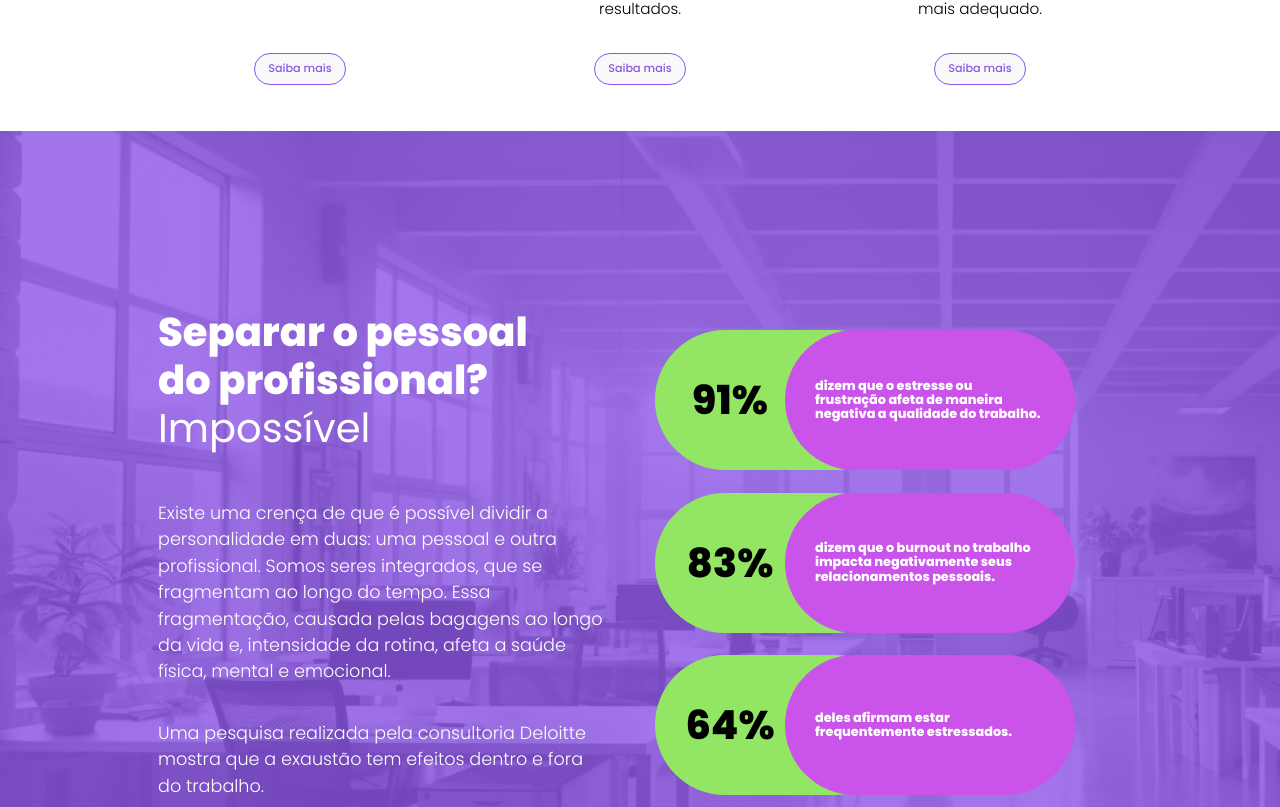
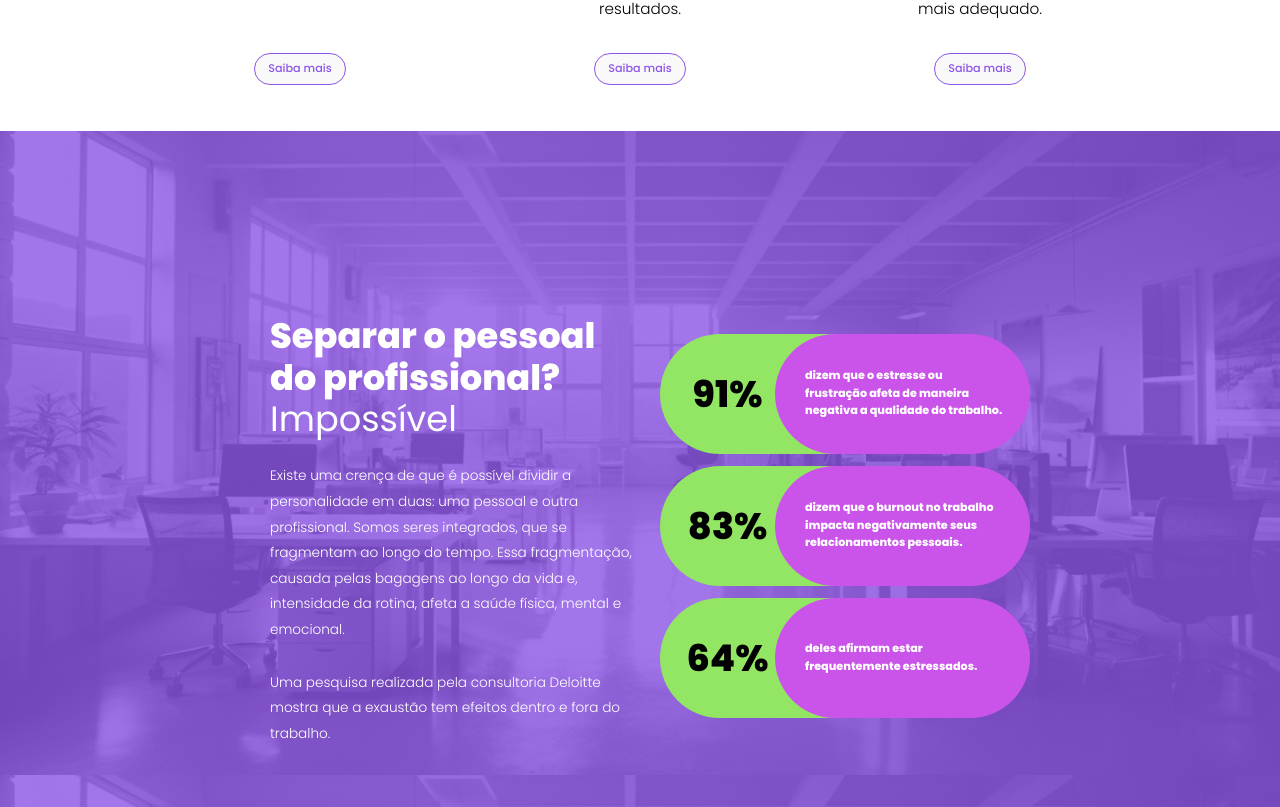
Before and after one commit to sahdibernardi/nectus, a React (Vite) app: page / in a window 1280 px wide. Shown: the part 3593-4400 px from the top of the page. Built offline with nearby package versions, Linux system fonts and the light colour scheme.

Commit message:
fix section 7

```diff
--- a/src/pages/Homepage.jsx
+++ b/src/pages/Homepage.jsx
@@ -173,7 +173,7 @@ function Homepage() {
     <div className='s7'>
       <div className='s7-left'>
         <span id="s7-title">
-          Separar o pessoal do profissional?
+          Separar o pessoal <br></br>do profissional?
         </span>
         <span id="s7-subtitle">Impossível</span>
         <p className='s7-l-text'>
@@ -190,8 +190,8 @@ function Homepage() {
           </div>
           <SlideRightSection>
             <div className='s7-it-text'>
-              <span>
-                dizem que o estresse ou frustração afeta de maneira negativa a qualidade do trabalho.
+              <span className='s7-it-in-text'>
+                dizem que o estresse ou <br></br>frustração afeta de maneira negativa a qualidade do trabalho.
               </span>
             </div>
           </SlideRightSection>
@@ -202,7 +202,7 @@ function Homepage() {
           </div>
           <SlideRightSection>
             <div className='s7-it-text'>
-            <span>
+            <span className='s7-it-in-text'>
               dizem que o burnout no trabalho impacta negativamente seus relacionamentos pessoais.
             </span>
             </div>
@@ -214,7 +214,7 @@ function Homepage() {
           </div>
           <SlideRightSection>
           <div className='s7-it-text'>
-          <span>
+          <span className='s7-it-in-text'>
             deles afirmam estar frequentemente estressados.
           </span>
           </div>
--- a/src/style/homepage.css
+++ b/src/style/homepage.css
@@ -960,33 +960,39 @@ body {
 
   .s7 {
     flex-direction: row;
-    min-height: 800px;
+    min-height: 750px;
+    background-size:contain;
   }
 
   .s7-left {
     text-align: left !important;
-    min-width: 450px;
+    min-width: 380px;
     align-items: start;
-    font-size: 1.1rem;
+    font-size: 0.85rem;
+    line-height: 1.6rem;
     font-weight: 300;
   }
 
   #s7-title {
-    font-size: 2.5rem;
-    line-height: 3rem;
+    font-size: 2.2rem;
+    line-height: 2.6rem;
     max-width: 400px;
     font-weight: 700;
   }
 
   #s7-subtitle {
-    font-size: 2.5rem;
-    line-height: 3rem;
-    margin-bottom: 30px;
+    font-size: 2.2rem;
+    line-height: 2.6rem;
+    margin-bottom: 10px;
   }
 
   .s7-right {
+    justify-content: start;
     margin-bottom: 0px;
-    min-width: 450px;
+    margin-right: -30px;
+    min-width: 390px;
+    min-height: 420px;
+    padding: 0px;
   }
 
   .s7-it {
@@ -996,17 +1002,17 @@ body {
     justify-items: center;
     align-items: center;
     align-content: center;
-    padding: 0.7rem;
+    padding: 6px;
+    margin: 0px;
   }
 
   .s7-it-number {
     background-color: var(--nectus-green);
     border-radius: 80px;
-    font-size: 2.5rem;
-    line-height: 1.5rem;
+    font-size: 2.3rem;
     font-weight: 700;
-    height: 100px;
-    width: 150px;
+    height: 80px;
+    width: 135px;
     margin-right: -50px;
     padding: 20px 100px 20px 0px;
     color: var(--black);
@@ -1015,14 +1021,18 @@ body {
   .s7-it-text {
     background-color: var(--nectus-purple-light);
     border-radius: 80px;
-    font-size: 0.8rem;
-    line-height: 0.9rem;
+    font-size: 0.7rem;
+    line-height: 1.1rem;
     font-weight: 700;
-    height: 100px;
-    width: 230px;
+    height: 80px;
+    width: 215px;
     margin-left: -70px;
-    padding: 20px 30px 20px 30px;
+    padding: 20px 10px 20px 30px;
     color: var(--white);
+  }
+
+  .s7-it-in-text {
+    margin-left: 0px;
   }
 
   .s8 {
```
